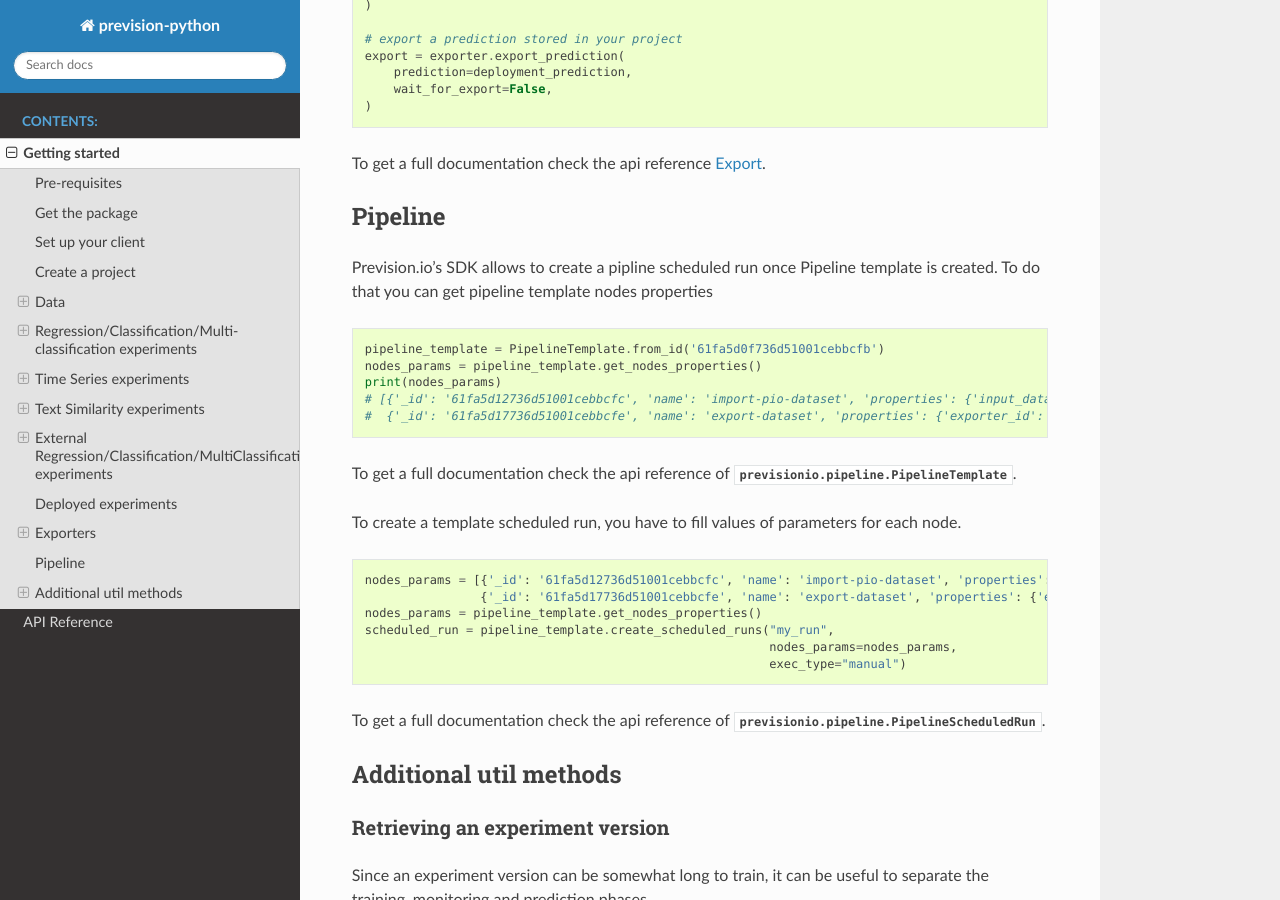
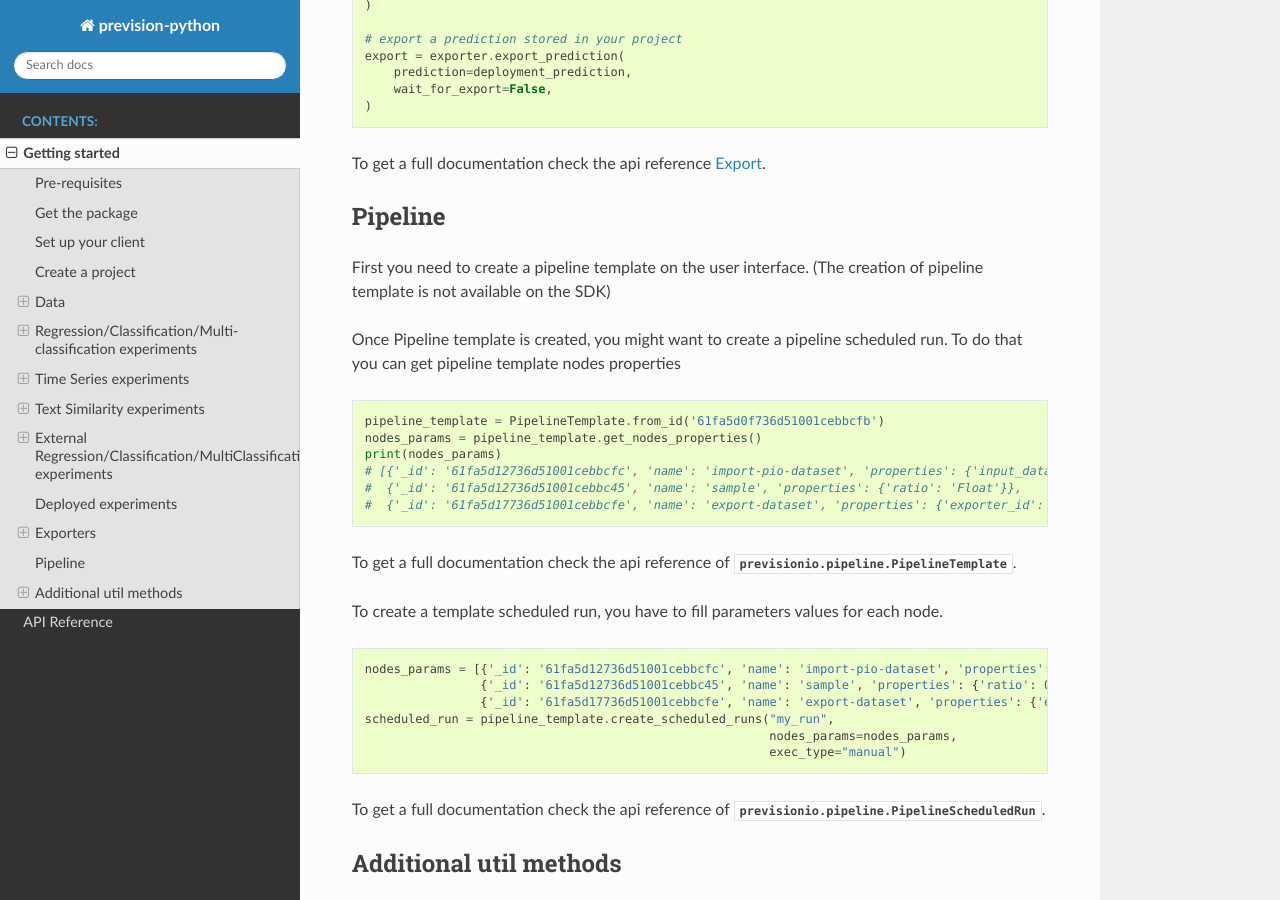
Before and after one commit to previsionio/prevision-python, a Sphinx documentation site: the page built from docs/source/getting_started.rst, in a window 1280 px wide and 900 px high, scrolled down 12629 px. Built offline with Sphinx 7.4.7 and the Read the Docs theme 2.0.0, drawn with Linux system fonts in a browser that asks for light colours; formulas are drawn with MathJax 3.

Commit message:
doc: pipeline

```diff
--- a/docs/source/getting_started.rst
+++ b/docs/source/getting_started.rst
@@ -626,7 +626,9 @@ To get a full documentation check the api reference :ref:`export_reference`.
 
 Pipeline
 ========
-Prevision.io’s SDK allows to create a pipline scheduled run once Pipeline template is created.
+First you need to create a pipeline template on the user interface. (The creation of pipeline template is not available on the SDK)
+
+Once Pipeline template is created, you might want to create a pipeline scheduled run.
 To do that you can get pipeline template nodes properties
 
 .. code-block:: python
@@ -635,17 +637,18 @@ To do that you can get pipeline template nodes properties
     nodes_params = pipeline_template.get_nodes_properties()
     print(nodes_params)
     # [{'_id': '61fa5d12736d51001cebbcfc', 'name': 'import-pio-dataset', 'properties': {'input_dataset_id': 'String'}},
+    #  {'_id': '61fa5d12736d51001cebbc45', 'name': 'sample', 'properties': {'ratio': 'Float'}},
     #  {'_id': '61fa5d17736d51001cebbcfe', 'name': 'export-dataset', 'properties': {'exporter_id': 'String'}}]
 
 To get a full documentation check the api reference of :class:`.previsionio.pipeline.PipelineTemplate`.
 
-To create a template scheduled run, you have to fill values of parameters for each node.
+To create a template scheduled run, you have to fill parameters values for each node.
 
 .. code-block:: python
 
     nodes_params = [{'_id': '61fa5d12736d51001cebbcfc', 'name': 'import-pio-dataset', 'properties': {'input_dataset_id': '61f98bc9f0f54c001c9e124a'}},
+                    {'_id': '61fa5d12736d51001cebbc45', 'name': 'sample', 'properties': {'ratio': 0.7}},
                     {'_id': '61fa5d17736d51001cebbcfe', 'name': 'export-dataset', 'properties': {'exporter_id': '61fa5f66736d51001cebbd07'}}]
-    nodes_params = pipeline_template.get_nodes_properties()
     scheduled_run = pipeline_template.create_scheduled_runs("my_run",
                                                             nodes_params=nodes_params,
                                                             exec_type="manual")
```
